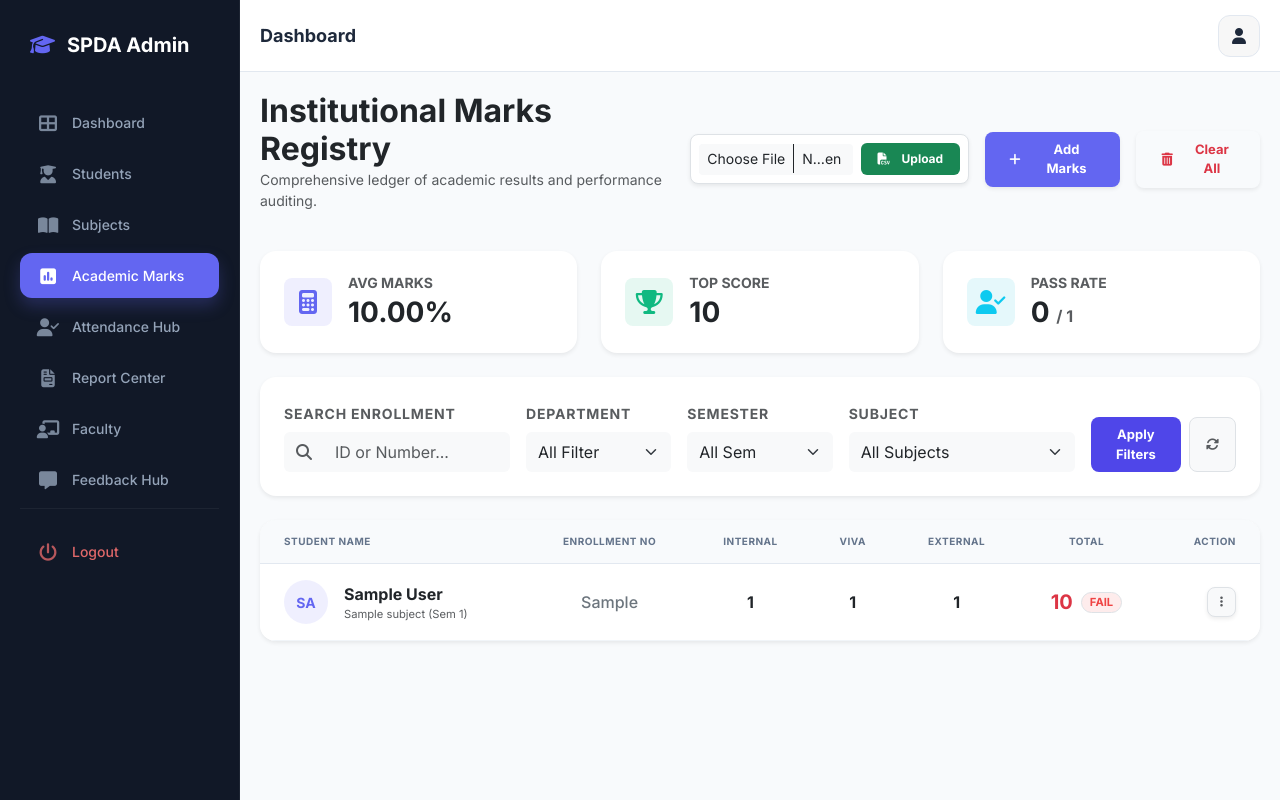
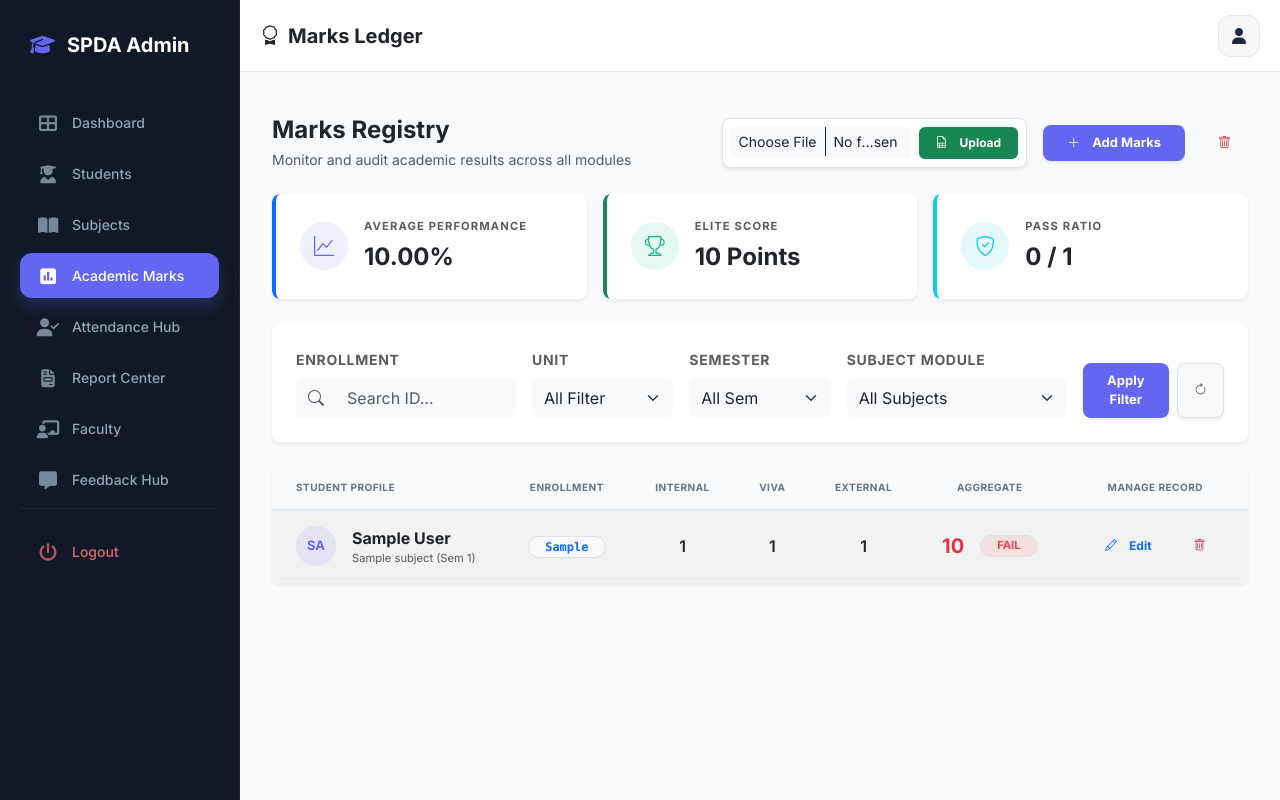
Before and after one commit to parthparth1661/student-performance-system, a Flask app: page /admin/marks in a window 1280 px wide. Run offline with Flask 3, Linux system fonts and the light colour scheme; the visitor is signed in with stand-in values (Sample User, id 1); tables that the repository leaves empty hold one stand-in row (values such as "Sample post").

Commit message:
Initial commit

```diff
--- a/student-performance/templates/admin/view_marks.html
+++ b/student-performance/templates/admin/view_marks.html
@@ -1,87 +1,97 @@
 {% extends 'admin/layout.html' %}
 
+{% block page_title %}<h5 class="fw-bold mb-0 text-dark"><i class="bi bi-award me-2"></i>Marks Ledger</h5>{% endblock %}
+
 {% block content %}
-<!-- 🛰️ HEADER SECTOR -->
+<div class="container-fluid py-4">
+    <!-- 🚀 HEADER SECTOR -->
     <div class="d-flex justify-content-between align-items-center mb-4">
         <div>
-        <h2 class="fw-bold mb-0 text-dark">Institutional Marks Registry</h2>
-        <p class="text-muted small">Comprehensive ledger of academic results and performance auditing.</p>
+            <h4 class="fw-bold mb-1 text-dark">Marks Registry</h4>
+            <p class="text-muted small mb-0">Monitor and audit academic results across all modules</p>
         </div>
         <div class="d-flex gap-3 align-items-center">
             <!-- 📥 CSV BULK UPLOAD -->
             <form action="/upload_marks_csv" method="POST" enctype="multipart/form-data" class="d-flex gap-2 align-items-center bg-white p-2 rounded-3 shadow-sm border">
                 <input type="file" name="file" accept=".csv" class="form-control form-control-sm border-0 bg-light" style="max-width: 180px;" required>
                 <button type="submit" class="btn btn-success btn-sm px-3 fw-bold rounded-2">
-                <i class="fas fa-file-csv me-1"></i>Upload
+                    <i class="bi bi-file-earmark-spreadsheet me-1"></i>Upload
                 </button>
             </form>
 
-        <a href="{{ url_for('admin.add_marks') }}" class="btn btn-primary px-4 py-2 rounded-3 shadow-sm fw-bold">
-            <i class="fas fa-plus me-2"></i>Add Marks
+            <a href="{{ url_for('admin.add_marks') }}" class="btn btn-primary px-4 rounded-3 fw-bold shadow-sm transition-hover">
+                <i class="bi bi-plus-lg me-1"></i>Add Marks
             </a>
-        <!-- 🗑️ CLEAR DATA -->
-        <a href="/clear_marks" class="btn btn-outline-danger px-4 py-2 rounded-3 shadow-sm fw-bold" onclick="return confirm('⚠️ SECURITY ALERT: This will permanently delete ALL Marks records. Continue?')">
-            <i class="fas fa-trash-alt me-2"></i>Clear All
+
+            <a href="/clear_marks" class="btn btn-outline-danger px-3 rounded-3 fw-bold transition-hover" onclick="return confirm('⚠️ SECURITY ALERT: This will permanently delete ALL Marks records. Continue?')">
+                <i class="bi bi-trash"></i>
             </a>
         </div>
     </div>
 
-<!-- 📊 KPI SUMMARY (MATCHING DESIGN SYSTEM) -->
-<div class="row g-4 mb-4">
+    <!-- 📊 KPI SCORECARD GRID -->
+    <div class="row g-3 mb-4">
         <div class="col-md-4">
-        <div class="card border-0 shadow-sm rounded-4 p-4 bg-white">
+            <div class="card border-0 shadow-sm rounded-3 transition-hover">
+                <div class="card-body p-4 border-start border-primary border-4 rounded-3">
                     <div class="d-flex align-items-center">
-                <div class="bg-primary-soft text-primary rounded-3 me-3 d-flex align-items-center justify-content-center" style="width: 48px; height: 48px;">
-                    <i class="fas fa-calculator fs-4"></i>
+                        <div class="bg-primary-soft text-primary rounded-circle d-flex align-items-center justify-content-center me-3" style="width: 48px; height: 48px;">
+                            <i class="bi bi-graph-up fs-5"></i>
                         </div>
                         <div>
-                    <h6 class="text-muted small fw-bold text-uppercase mb-1">Avg Marks</h6>
-                    <h3 class="fw-bold mb-0">{{ "%.2f"|format(stats.avg_marks or 0) }}%</h3>
+                            <div class="text-muted extra-small fw-bold text-uppercase ls-1">Average Performance</div>
+                            <div class="fs-4 fw-bold text-dark mt-1">{{ "%.2f"|format(stats.avg_marks or 0) }}%</div>
+                        </div>
                     </div>
                 </div>
             </div>
         </div>
         <div class="col-md-4">
-        <div class="card border-0 shadow-sm rounded-4 p-4 bg-white">
+            <div class="card border-0 shadow-sm rounded-3 transition-hover">
+                <div class="card-body p-4 border-start border-success border-4 rounded-3">
                     <div class="d-flex align-items-center">
-                <div class="bg-success-soft text-success rounded-3 me-3 d-flex align-items-center justify-content-center" style="width: 48px; height: 48px;">
-                    <i class="fas fa-trophy fs-4"></i>
+                        <div class="bg-success-soft text-success rounded-circle d-flex align-items-center justify-content-center me-3" style="width: 48px; height: 48px;">
+                            <i class="bi bi-trophy fs-5"></i>
                         </div>
                         <div>
-                    <h6 class="text-muted small fw-bold text-uppercase mb-1">Top Score</h6>
-                    <h3 class="fw-bold mb-0">{{ stats.top_score or 0 }}</h3>
+                            <div class="text-muted extra-small fw-bold text-uppercase ls-1">Elite Score</div>
+                            <div class="fs-4 fw-bold text-dark mt-1">{{ stats.top_score or 0 }} Points</div>
+                        </div>
                     </div>
                 </div>
             </div>
         </div>
         <div class="col-md-4">
-        <div class="card border-0 shadow-sm rounded-4 p-4 bg-white">
+            <div class="card border-0 shadow-sm rounded-3 transition-hover">
+                <div class="card-body p-4 border-start border-info border-4 rounded-3">
                     <div class="d-flex align-items-center">
-                <div class="bg-info-soft text-info rounded-3 me-3 d-flex align-items-center justify-content-center" style="width: 48px; height: 48px;">
-                    <i class="fas fa-user-check fs-4"></i>
+                        <div class="bg-info-soft text-info rounded-circle d-flex align-items-center justify-content-center me-3" style="width: 48px; height: 48px;">
+                            <i class="bi bi-shield-check fs-5"></i>
                         </div>
                         <div>
-                    <h6 class="text-muted small fw-bold text-uppercase mb-1">Pass Rate</h6>
-                    <h3 class="fw-bold mb-0">{{ stats.pass_count or 0 }} <small class="text-muted fs-6">/ {{ stats.total_entries or 0 }}</small></h3>
+                            <div class="text-muted extra-small fw-bold text-uppercase ls-1">Pass Ratio</div>
+                            <div class="fs-4 fw-bold text-dark mt-1">{{ stats.pass_count or 0 }} / {{ stats.total_entries or 0 }}</div>
+                        </div>
                     </div>
                 </div>
             </div>
         </div>
     </div>
 
-<!-- 🔍 FILTER BAR (SaaS Style - MATCHING STUDENT PAGE) -->
-<div class="card border-0 shadow-sm rounded-4 p-4 mb-4 bg-white">
+    <!-- 🔍 SMART FILTER ENGINE -->
+    <div class="card border-0 shadow-sm rounded-3 mb-4">
+        <div class="card-body p-4">
             <form method="GET" class="row g-3 align-items-end">
-        <div class="col-md-3">
-            <label class="form-label small fw-bold text-muted text-uppercase letter-spacing-sm">Search Enrollment</label>
+                <div class="col-lg-3">
+                    <label class="form-label fw-bold text-uppercase small text-muted mb-2" style="letter-spacing: 0.05em;">Enrollment</label>
                     <div class="input-group">
-                <span class="input-group-text bg-light border-0"><i class="fas fa-search text-muted"></i></span>
-                <input type="text" name="enrollment" class="form-control bg-light border-0 py-2" placeholder="ID or Number..." value="{{ filters.enrollment or '' }}">
+                        <span class="input-group-text border-0 bg-light text-muted"><i class="bi bi-search"></i></span>
+                        <input type="text" name="enrollment" class="form-control border-0 bg-light rounded-end-3 py-2" placeholder="Search ID..." value="{{ filters.enrollment or '' }}">
                     </div>
                 </div>
-        <div class="col-md-2">
-            <label class="form-label small fw-bold text-muted text-uppercase letter-spacing-sm">Department</label>
-            <select name="department" class="form-select bg-light border-0 py-2">
+                <div class="col-lg-2">
+                    <label class="form-label fw-bold text-uppercase small text-muted mb-2" style="letter-spacing: 0.05em;">Unit</label>
+                    <select name="department" class="form-select border-0 bg-light rounded-3 py-2">
                         <option value="All">All Filter</option>
                         <option value="BCA" {% if filters.department == 'BCA' %}selected{% endif %}>BCA</option>
                         <option value="MCA" {% if filters.department == 'MCA' %}selected{% endif %}>MCA</option>
@@ -89,102 +99,103 @@
                         <option value="MBA" {% if filters.department == 'MBA' %}selected{% endif %}>MBA</option>
                     </select>
                 </div>
-        <div class="col-md-2">
-            <label class="form-label small fw-bold text-muted text-uppercase letter-spacing-sm">Semester</label>
-            <select name="semester" class="form-select bg-light border-0 py-2">
+                <div class="col-lg-2">
+                    <label class="form-label fw-bold text-uppercase small text-muted mb-2" style="letter-spacing: 0.05em;">Semester</label>
+                    <select name="semester" class="form-select border-0 bg-light rounded-3 py-2">
                         <option value="All">All Sem</option>
                         {% for i in range(1, 9) %}
-                <option value="{{ i }}" {% if filters.semester == i|string %}selected{% endif %}>Semester {{ i }}</option>
+                        <option value="{{ i }}" {% if filters.semester == i|string %}selected{% endif %}>Sem {{ i }}</option>
                         {% endfor %}
                     </select>
                 </div>
-        <div class="col-md-3">
-            <label class="form-label small fw-bold text-muted text-uppercase letter-spacing-sm">Subject</label>
-            <select name="subject_id" class="form-select bg-light border-0 py-2">
+                <div class="col-lg-3">
+                    <label class="form-label fw-bold text-uppercase small text-muted mb-2" style="letter-spacing: 0.05em;">Subject Module</label>
+                    <select name="subject_id" class="form-select border-0 bg-light rounded-3 py-2">
                         <option value="All">All Subjects</option>
                         {% for sub in subjects %}
                         <option value="{{ sub.subject_id }}" {% if filters.subject_id == sub.subject_id|string %}selected{% endif %}>{{ sub.subject_name }}</option>
                         {% endfor %}
                     </select>
                 </div>
-        <div class="col-md-2 d-flex gap-2">
-            <button type="submit" class="btn btn-indigo px-4 py-2 rounded-3 fw-bold flex-grow-1">Apply Filters</button>
-            <a href="{{ url_for('admin.view_marks') }}" class="btn btn-light px-3 py-2 border rounded-3 text-muted"><i class="fas fa-sync-alt"></i></a>
+                <div class="col-lg-2">
+                    <div class="d-flex gap-2">
+                        <button type="submit" class="btn btn-primary w-100 rounded-3 fw-bold py-2 shadow-sm transition-hover">
+                            Apply Filter
+                        </button>
+                        <a href="{{ url_for('admin.view_marks') }}" class="btn btn-light px-3 py-2 border rounded-3 text-muted shadow-sm transition-hover">
+                            <i class="bi bi-arrow-clockwise"></i>
+                        </a>
+                    </div>
                 </div>
             </form>
         </div>
+    </div>
 
-<!-- 📊 MARKS LEDGER (MATCHING STUDENT TABLE STRUCTURE) -->
-<div class="card border-0 shadow-sm rounded-4 overflow-hidden mb-4 p-0 bg-white">
+    <!-- 📦 MARKS DATA MATRIX -->
+    <div class="card border-0 shadow-sm rounded-3 overflow-hidden">
+        <div class="card-body p-0">
             <div class="table-responsive">
-        <table class="table table-hover align-middle mb-0">
-            <thead class="bg-light border-bottom">
-                <tr class="text-muted small text-uppercase fw-bold text-center">
-                    <th class="ps-4 py-3 text-start">Student Name</th>
-                    <th class="py-3">Enrollment No</th>
+                <table class="table table-striped table-hover align-middle mb-0 text-center">
+                    <thead class="bg-light">
+                        <tr class="text-secondary small text-uppercase fw-bold text-center">
+                            <th class="ps-4 py-3 text-start">Student Profile</th>
+                            <th class="py-3">Enrollment</th>
                             <th class="py-3">Internal</th>
                             <th class="py-3">Viva</th>
                             <th class="py-3">External</th>
-                    <th class="py-3">Total</th>
-                    <th class="py-3 text-end pe-4">Action</th>
+                            <th class="py-3">Aggregate</th>
+                            <th class="py-3 text-center pe-4">Manage Record</th>
                         </tr>
                     </thead>
                     <tbody>
                         {% for m in marks_list %}
-                <tr class="marks-row text-center">
+                        <tr>
                             <td class="ps-4 py-3 text-start">
                                 <div class="d-flex align-items-center">
-                            <div class="bg-primary-soft text-primary rounded-circle d-flex align-items-center justify-content-center fw-bold me-3" style="width: 44px; height: 44px; font-size: 14px;">
+                                    <div class="bg-primary-soft text-primary rounded-circle d-flex align-items-center justify-content-center fw-bold me-3" style="width: 40px; height: 40px; font-size: 13px;">
                                         {{ m.student_name[:2]|upper }}
                                     </div>
                                     <div>
-                                <div class="fw-bold text-dark">{{ m.student_name }}</div>
+                                        <div class="fw-bold text-dark fs-6">{{ m.student_name }}</div>
                                         <div class="text-muted extra-small">{{ m.subject_name }} (Sem {{ m.semester }})</div>
                                     </div>
                                 </div>
                             </td>
-                    <td class="text-secondary fw-medium">{{ m.enrollment_no }}</td>
-                    <td class="fw-bold text-dark">{{ m.internal_marks }}</td>
-                    <td class="fw-bold text-dark">{{ m.viva_marks }}</td>
-                    <td class="fw-bold text-dark">{{ m.external_marks }}</td>
                             <td>
-                        <div class="d-flex align-items-center justify-content-center">
-                            <span class="fw-bold fs-5 {% if m.total_marks >= 40 %}text-primary{% else %}text-danger{% endif %} me-2">{{ m.total_marks }}</span>
-                            <span class="badge {% if m.total_marks >= 40 %}bg-success-soft text-success{% else %}bg-danger-soft text-danger{% endif %} border px-2 py-1 rounded-pill extra-small fw-bold">
+                                <span class="badge bg-light border text-primary rounded-pill px-3 py-1 font-monospace fw-bold">
+                                    {{ m.enrollment_no }}
+                                </span>
+                            </td>
+                            <td class="fw-semibold text-dark">{{ m.internal_marks }}</td>
+                            <td class="fw-semibold text-dark">{{ m.viva_marks }}</td>
+                            <td class="fw-semibold text-dark">{{ m.external_marks }}</td>
+                            <td>
+                                <div class="d-flex align-items-center justify-content-center gap-3">
+                                    <span class="fw-bold fs-5 {% if m.total_marks >= 40 %}text-primary{% else %}text-danger{% endif %}">{{ m.total_marks }}</span>
+                                    <span class="badge {% if m.total_marks >= 40 %}bg-success-soft text-success{% else %}bg-danger-soft text-danger{% endif %} border px-3 py-1 rounded-pill extra-small fw-bold">
                                         {{ 'PASS' if m.total_marks >= 40 else 'FAIL' }}
                                     </span>
                                 </div>
                             </td>
-                    <td class="text-end pe-4">
-                        <div class="dropdown">
-                            <button class="btn btn-sm btn-light border p-2 rounded-3 shadow-sm" type="button" data-bs-toggle="dropdown">
-                                <i class="fas fa-ellipsis-v text-muted px-1"></i>
-                            </button>
-                            <ul class="dropdown-menu dropdown-menu-end shadow border-0 rounded-3">
-                                <li>
-                                    <a class="dropdown-item py-2" href="{{ url_for('admin.edit_marks', marks_id=m.id) }}">
-                                        <i class="fas fa-edit me-2 text-primary opacity-75"></i> Edit Score
+                            <td class="text-center pe-4">
+                                <div class="d-flex justify-content-center gap-2">
+                                    <a href="{{ url_for('admin.edit_marks', marks_id=m.id) }}" class="btn btn-sm btn-outline-primary rounded-2 px-3 fw-bold">
+                                        <i class="bi bi-pencil me-1"></i>Edit
                                     </a>
-                                </li>
-                                <li><hr class="dropdown-divider"></li>
-                                <li>
-                                    <a class="dropdown-item py-2 text-danger" href="{{ url_for('admin.delete_marks', marks_id=m.id) }}" onclick="return confirm('CRITICAL: Permanent deletion of marks record for {{ m.student_name }}?')">
-                                        <i class="fas fa-trash-alt me-2 opacity-75"></i> Remove Record
+                                    <a href="{{ url_for('admin.delete_marks', marks_id=m.id) }}"
+                                       class="btn btn-sm btn-outline-danger rounded-2 px-3 fw-bold"
+                                       onclick="return confirm('CRITICAL: Permanent deletion of marks record for {{ m.student_name }}?')">
+                                        <i class="bi bi-trash"></i>
                                     </a>
-                                </li>
-                            </ul>
                                 </div>
                             </td>
                         </tr>
                         {% else %}
                         <tr>
-                    <td colspan="5" class="text-center py-5">
-                        <div class="py-5">
-                            <i class="fas fa-poll-h fa-4x text-light mb-3 d-block"></i>
-                            <h5 class="text-muted fw-bold">Academy Ledger Empty</h5>
-                            <p class="text-muted small">No performance data found for the Current filter selection.</p>
-                            <a href="{{ url_for('admin.view_marks') }}" class="btn btn-primary btn-sm px-4 rounded-pill mt-2">Reset Analytics</a>
-                        </div>
+                            <td colspan="7" class="text-center py-5 text-muted">
+                                <i class="bi bi-clipboard-data fa-3x mb-3 opacity-25"></i>
+                                <h6 class="fw-bold">No Records Found</h6>
+                                <p class="small">The registry is empty for the current institutional filter selection.</p>
                             </td>
                         </tr>
                         {% endfor %}
@@ -192,67 +203,48 @@
                 </table>
             </div>
         </div>
+    </div>
 
-<!-- 📄 PAGINATION (MATCHING STUDENT PAGE) -->
+    <!-- 📄 PAGINATION MATRIX -->
     {% if total_pages > 1 %}
-<nav class="d-flex justify-content-between align-items-center mt-4">
-    <div class="text-muted small fw-medium">
-        Showing Page <span class="text-dark fw-bold">{{ page }}</span> of <span class="text-dark fw-bold">{{ total_pages }}</span>
+    <div class="d-flex justify-content-between align-items-center mt-4 px-2">
+        <div class="small text-muted fw-bold text-uppercase" style="letter-spacing: 0.05em; font-size: 10px;">
+            Registry Matrix <span class="text-dark">Page {{ page }}</span> of {{ total_pages }}
         </div>
-    <ul class="pagination pagination-sm mb-0 gap-1">
-        <li class="page-item {% if page == 1 %}disabled{% endif %}">
-            <a class="page-link rounded-3 border-0 bg-white shadow-sm p-2 px-3" href="{{ url_for('admin.view_marks', page=page-1, **filters) }}">
-                <i class="fas fa-chevron-left small"></i>
-            </a>
-        </li>
+        <nav>
+            <ul class="pagination pagination-sm mb-0 gap-2">
+                {% if page > 1 %}
+                <li class="page-item"><a class="page-link border-0 rounded-2 shadow-sm px-3 py-2 bg-white" href="{{ url_for('admin.view_marks', page=page-1, **filters) }}"><i class="bi bi-chevron-left text-primary"></i></a></li>
+                {% endif %}
 
                 {% for p in range(1, total_pages + 1) %}
-        {% if p == 1 or p == total_pages or (p >= page - 2 and p <= page + 2) %}
                 <li class="page-item {% if p == page %}active{% endif %}">
-            <a class="page-link rounded-3 border-0 shadow-sm p-2 px-3 {% if p == page %}bg-primary text-white{% else %}bg-white text-dark{% endif %}" href="{{ url_for('admin.view_marks', page=p, **filters) }}">{{ p }}</a>
+                    <a class="page-link border-0 rounded-2 shadow-sm px-3 py-2 {% if p == page %}bg-primary text-white{% else %}bg-white text-dark{% endif %}" href="{{ url_for('admin.view_marks', page=p, **filters) }}">{{ p }}</a>
                 </li>
-        {% elif p == page - 3 or p == page + 3 %}
-        <li class="page-item disabled"><span class="page-link border-0 bg-transparent text-muted px-2">...</span></li>
-        {% endif %}
                 {% endfor %}
 
-        <li class="page-item {% if page == total_pages %}disabled{% endif %}">
-            <a class="page-link rounded-3 border-0 bg-white shadow-sm p-2 px-3" href="{{ url_for('admin.view_marks', page=page+1, **filters) }}">
-                <i class="fas fa-chevron-right small"></i>
-            </a>
-        </li>
+                {% if page < total_pages %}
+                <li class="page-item"><a class="page-link border-0 rounded-2 shadow-sm px-3 py-2 bg-white" href="{{ url_for('admin.view_marks', page=page+1, **filters) }}"><i class="bi bi-chevron-right text-primary"></i></a></li>
+                {% endif %}
             </ul>
         </nav>
+    </div>
     {% endif %}
+</div>
 
 <style>
-.marks-row { transition: background 0.2s ease; }
-.marks-row:hover {
-    background-color: rgba(99, 102, 241, 0.03) !important;
-    transform: translateY(-2px);
-    box-shadow: 0 4px 12px rgba(0,0,0,0.05);
-}
-th, td {
-    text-align: center;
-    padding: 10px !important;
-}
-.text-start {
-    text-align: left !important;
-}
-.text-end {
-    text-align: right !important;
-}
     .bg-primary-soft { background-color: rgba(99, 102, 241, 0.1); }
     .bg-success-soft { background-color: rgba(34, 197, 94, 0.1); }
     .bg-info-soft { background-color: rgba(6, 182, 212, 0.1); }
     .bg-danger-soft { background-color: rgba(239, 68, 68, 0.1); }
-.bg-indigo-soft { background-color: rgba(79, 70, 229, 0.1); }
-.text-indigo { color: #4f46e9; }
-.btn-indigo { background-color: #4f46e9; color: white; border: none; transition: transform 0.15s ease, background-color 0.2s ease; }
-.btn-indigo:hover { background-color: #4338ca; color: white; transform: scale(1.03); }
+
+    .ls-1 { letter-spacing: 0.1em; }
     .extra-small { font-size: 0.7rem; }
-.letter-spacing-sm { letter-spacing: 0.05rem; }
-.page-link { transition: transform 0.15s ease, background-color 0.2s ease; }
-.page-link:hover { background-color: #f1f5f9 !important; color: #4f46e9 !important; transform: scale(1.03); }
+
+    .transition-hover { transition: all 0.2s cubic-bezier(0.4, 0, 0.2, 1); }
+    .transition-hover:hover { transform: translateY(-2px); box-shadow: 0 8px 15px -3px rgba(0, 0, 0, 0.1) !important; }
+
+    .table-striped > tbody > tr:nth-of-type(odd) { --bs-table-accent-bg: rgba(0, 0, 0, 0.01); }
+    .page-link:hover { background-color: var(--primary-color) !important; color: white !important; }
 </style>
 {% endblock %}
```
Also changed, not shown: student-performance/templates/admin/add_marks.html (+117 -126 lines). Lines whose indentation alone changed are shown as unchanged.
